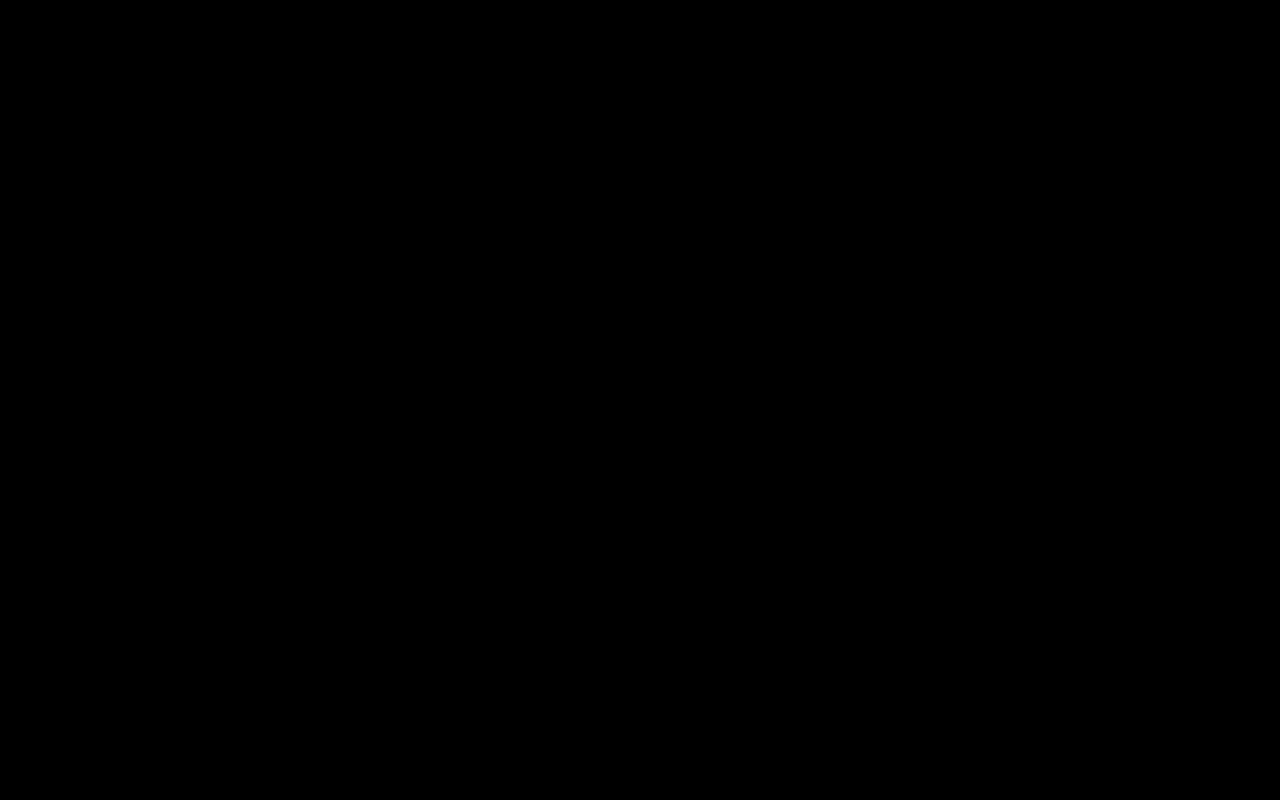
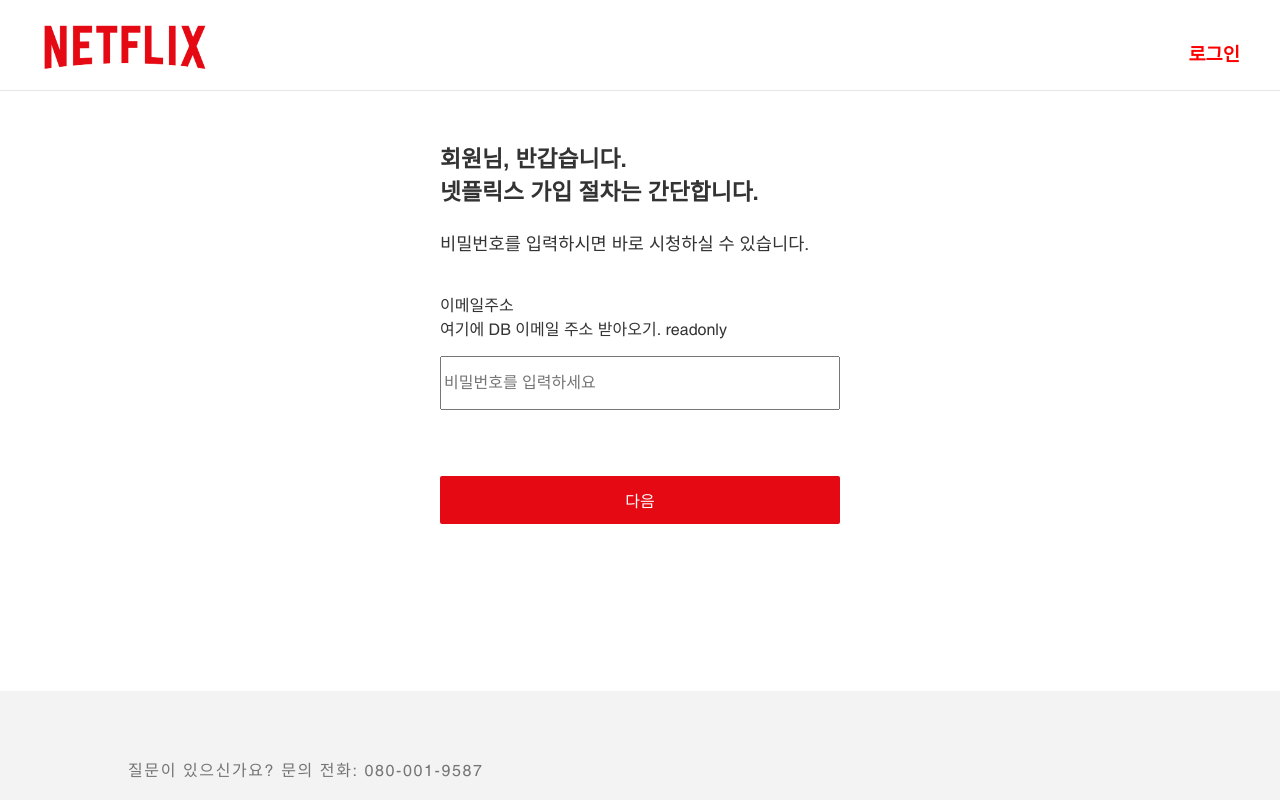
Before and after one commit to u-egg/Vue.js, a Vue app in the folder project/: page /join in a window 1280 px wide. Before the commit this address had no page. Shown: the top 800 px of the page. Built offline with nearby package versions, Linux system fonts and the light colour scheme.

Commit message:
add join

```diff
--- a/project/package.json
+++ b/project/package.json
@@ -12,7 +12,8 @@
     "core-js": "^3.6.5",
     "jquery": "^3.6.0",
     "vue": "^3.0.0",
-    "vue-router": "^4.0.11"
+    "vue-router": "^4.0.11",
+    "vuex": "^3.6.2"
   },
   "devDependencies": {
     "@vue/cli-plugin-babel": "~4.5.0",
--- a/project/src/App.vue
+++ b/project/src/App.vue
@@ -70,6 +70,6 @@
   text-decoration: none;
 }
 a:hover {
-  text-decoration: underline;
+  text-decoration: none;
 }
 </style>
--- a/project/src/components/Footer.vue
+++ b/project/src/components/Footer_white.vue
@@ -1,9 +1,7 @@
 <template>
   <article>
     <div id="footer-top"></div>
-    <p class="title">
-      {{ qustion }}
-    </p>
+    <p class="title">{{ qustion }}<br /><br /></p>
     <div>
       <ui>
         <li v-for="(item, text) in footerList" :key="text">
@@ -104,7 +102,8 @@
 article {
   color: #757575;
   text-align: left;
-  max-width: 900px;
+  background-color: #f3f3f3;
+  padding-left: 10%;
 }
 
 ul {
@@ -129,7 +128,7 @@
   width: 130px;
   height: 40px;
   border: 1px solid #757575;
-  background-color: #222;
+  background-color: #fff;
   color: #757575;
   padding-left: 35px;
   margin: 30px 0;
--- /dev/null
+++ b/project/src/components/addUser.vue
@@ -0,0 +1,43 @@
+<template>
+  <article>
+    <img class="logo" src="../assets/logo.png" />
+    <div class="layout">
+      <p class="big-font2">넷플릭스를 시청할 프로필을 선택하세요</p>
+    </div>
+  </article>
+</template>
+
+<script>
+export default {
+  name: "addUser",
+  data() {
+    return {};
+  },
+  methods: {},
+};
+</script>
+
+<style scoped>
+article {
+  position: relative;
+  border: 1px solid #000;
+}
+.logo {
+  width: 100px;
+  position: absolute;
+  top: 20px;
+  left: 50px;
+}
+.layout {
+  border: 1px solid #fff;
+  max-width: 1200px;
+  height: 500px;
+  margin: 0 auto;
+  margin-top: 150px;
+}
+
+.big-font2 {
+  font-size: 3.625rem;
+  font-weight: 500;
+}
+</style>
--- /dev/null
+++ b/project/src/components/joinform.vue
@@ -0,0 +1,74 @@
+<template>
+  <article>
+    <div class="form">
+      <form>
+        <p class="p-bold">
+          회원님, 반갑습니다.<br />
+          넷플릭스 가입 절차는 간단합니다.
+        </p>
+        <p class="p-mid">
+          비밀번호를 입력하시면 바로 시청하실 수 있습니다.
+          <br />
+          <br />
+        </p>
+        <p>
+          이메일주소
+          <br />
+          여기에 DB 이메일 주소 받아오기. readonly
+          <br />
+        </p>
+        <p>
+          <input type="password" id="pw" placeholder="비밀번호를 입력하세요" />
+        </p>
+        <button>다음</button>
+      </form>
+    </div>
+  </article>
+</template>
+
+<script>
+export default {
+  name: "joinform",
+};
+</script>
+
+<style scoped>
+article {
+  color: #333;
+}
+
+.form {
+  margin: 50px auto;
+  width: 400px;
+  height: 500px;
+  text-align: left;
+}
+
+.p-bold {
+  font-size: 1.425rem;
+  font-weight: 700;
+}
+
+.p-mid {
+  font-size: 1.1rem;
+}
+
+button {
+  min-height: 48px;
+  font-weight: 400;
+  font-size: 1rem;
+  border-radius: 2px;
+  border: 0;
+  width: 400px;
+  color: white;
+  cursor: pointer;
+  background-color: #e50914;
+  margin-top: 50px;
+}
+
+input {
+  width: 392px;
+  font-size: 1rem;
+  min-height: 48px;
+}
+</style>
--- /dev/null
+++ b/project/src/components/nav.vue
@@ -0,0 +1,52 @@
+<template>
+  <article>
+    <div class="nav">
+      <div class="nav-img">
+        <a href="/">
+          <img class="logo" src="../assets/logo.png" />
+        </a>
+      </div>
+      <div class="nav-btn">
+        <a href="/login">
+          <h3>로그인</h3>
+        </a>
+      </div>
+    </div>
+    <div class="clear"></div>
+  </article>
+</template>
+
+<script>
+export default {
+  name: "Nav",
+  data() {
+    return {};
+  },
+};
+</script>
+
+<style scoped>
+article {
+  background-color: white;
+}
+.nav {
+  padding: 0 40px;
+  margin: 0 auto;
+  max-width: 1920px;
+  height: 60px;
+  padding-top: 20px;
+  padding-bottom: 10px;
+  border-bottom: 1px solid #e6e6e6;
+}
+
+.nav-btn {
+  float: right;
+}
+
+.nav-img {
+  float: left;
+}
+.logo {
+  width: 170px;
+}
+</style>
--- /dev/null
+++ b/project/src/views/Join.vue
@@ -0,0 +1,27 @@
+<template>
+  <body>
+    <Nav />
+    <joinform />
+    <Footer_white />
+  </body>
+</template>
+
+<script>
+import Footer_white from "../components/Footer_white.vue";
+import Nav from "../components/nav.vue";
+import joinform from "../components/joinform.vue";
+
+export default {
+  name: "Join",
+  components: { Footer_white, Nav, joinform },
+  data() {
+    return {};
+  },
+};
+</script>
+
+<style scoped>
+body {
+  background-color: #fff;
+}
+</style>
--- /dev/null
+++ b/project/src/views/Profile.vue
@@ -0,0 +1,16 @@
+<template
+  ><body>
+    <addUser />
+  </body>
+</template>
+
+<script>
+import addUser from "../components/addUser.vue";
+
+export default {
+  name: "Profile",
+  components: { addUser },
+};
+</script>
+
+<style scoped></style>
```
Also changed, not shown: project/src/main.js (+2 -5 lines), project/src/router/index.js (+11 -0 lines), project/src/store/index.js (+15 -0 lines), 1 other file (tests, documents, lock files or other folders).
